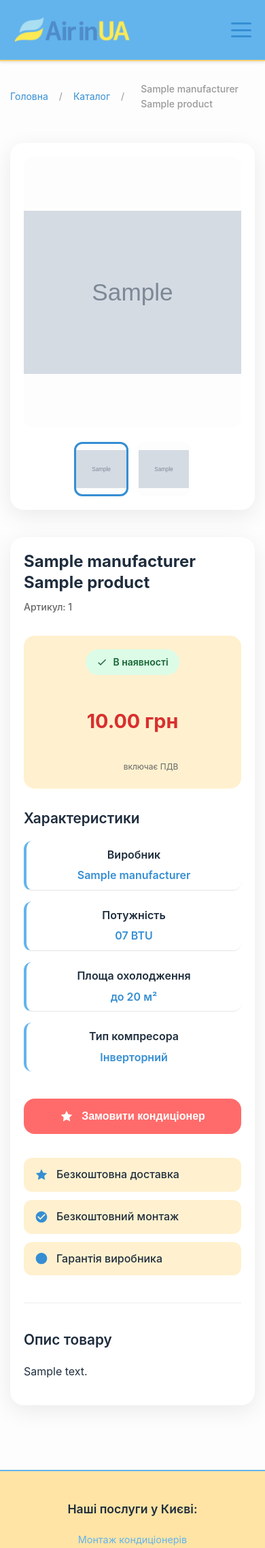
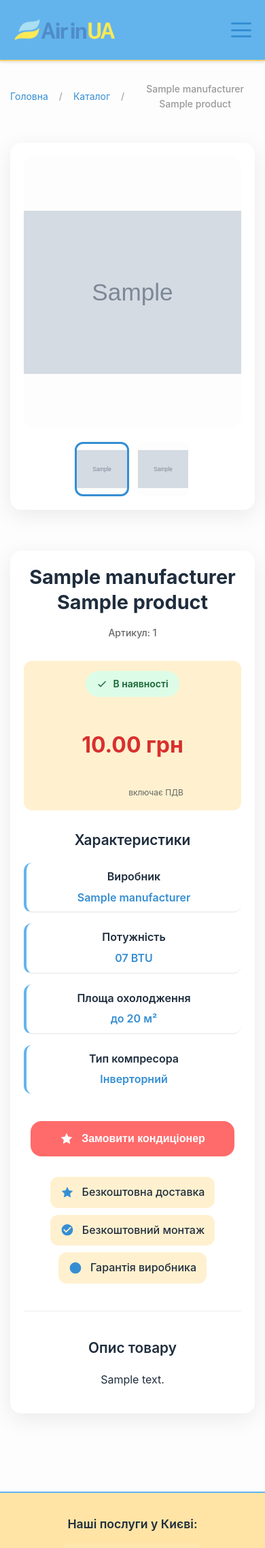
Before and after one commit to BonisOleg/air_in_ua, a Django app: page /product/1/ in a window 390 px wide. Shown: the top 2277 px of the page at 68% size. Run offline with Django 5.2, Linux system fonts and the light colour scheme; tables that the repository leaves empty hold one stand-in row (values such as "Sample post"); grey boxes marked "Sample" are stand-in pictures.

Commit message:
Покращено мобільні стилі: відцентровано всі елементи, додано красиве оформлення, покращено адаптивність

```diff
--- a/static/css/style.css
+++ b/static/css/style.css
@@ -1263,35 +1273,66 @@ textarea.input:focus,
 @media (max-width: 768px) {
     .product-container {
         padding: 15px;
+        text-align: center;
     }
 
     .product-images-section,
     .product-info-section,
     .similar-products-section {
         padding: 20px;
+        border-radius: 16px;
+        margin-bottom: 20px;
     }
 
     .product-title {
-        font-size: 1.5rem;
+        font-size: 1.8rem;
+        text-align: center;
+        margin-bottom: 15px;
     }
 
     .product-price {
-        font-size: 1.8rem;
+        font-size: 2rem;
+        text-align: center;
     }
 
     .product-availability-price {
         flex-direction: column;
         gap: 15px;
         text-align: center;
+        padding: 15px;
+        border-radius: 12px;
     }
 
     .similar-products-grid {
         grid-template-columns: 1fr;
         gap: 20px;
+        justify-items: center;
     }
 
     .thumbnail-grid {
         justify-content: center;
+        gap: 10px;
+    }
+
+    .product-actions {
+        align-items: center;
+        gap: 15px;
+    }
+
+    .primary-action {
+        width: 100%;
+        max-width: 300px;
+        margin: 0 auto 15px auto;
+    }
+
+    .product-benefits {
+        align-items: center;
+        gap: 10px;
+    }
+
+    .benefit-item {
+        text-align: center;
+        padding: 10px 15px;
     }
 }
 
@@ -2814,15 +2879,19 @@ textarea.input:focus,
         align-items: center;
         padding: 10px 20px;
         position: relative;
+        text-align: center;
     }
 
     .logo-link {
         margin-bottom: 0;
         z-index: 1000;
+        display: flex;
+        align-items: center;
     }
 
     .logo {
-        height: 40px;
+        height: 35px;
+        margin: 0 auto;
     }
 
     /* ВАЖЛИВО: Показуємо бургер-меню тільки на мобільних пристроях */
@@ -2896,12 +2972,39 @@ textarea.input:focus,
 
     .site-footer .container {
         flex-direction: column;
-        gap: 15px;
+        gap: 20px;
+        text-align: center;
+        padding: 20px 15px;
+    }
+
+    .footer-services,
+    .footer-center,
+    .footer-contacts {
+        width: 100%;
+        text-align: center;
     }
 
     .footer-contacts {
         flex-direction: column;
+        gap: 15px;
+        align-items: center;
+    }
+
+    .footer-socials {
+        justify-content: center;
         gap: 10px;
+    }
+
+    .footer-nav {
+        justify-content: center;
+        gap: 10px;
+    }
+
+    .footer-nav a {
+        padding: 8px 15px;
+        border-radius: 8px;
+        background: rgba(255, 255, 255, 0.1);
+        transition: all 0.3s ease;
     }
 }
 
```
Also changed, not shown: other parts of static/css/style.css (+48 -7 lines).
